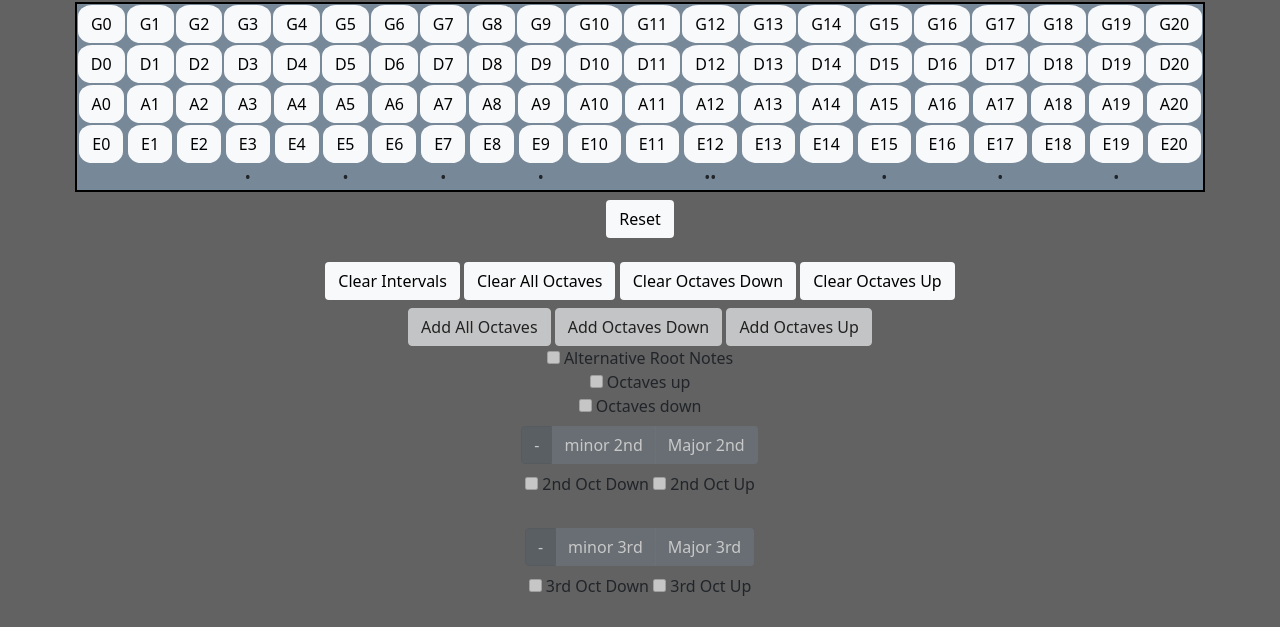
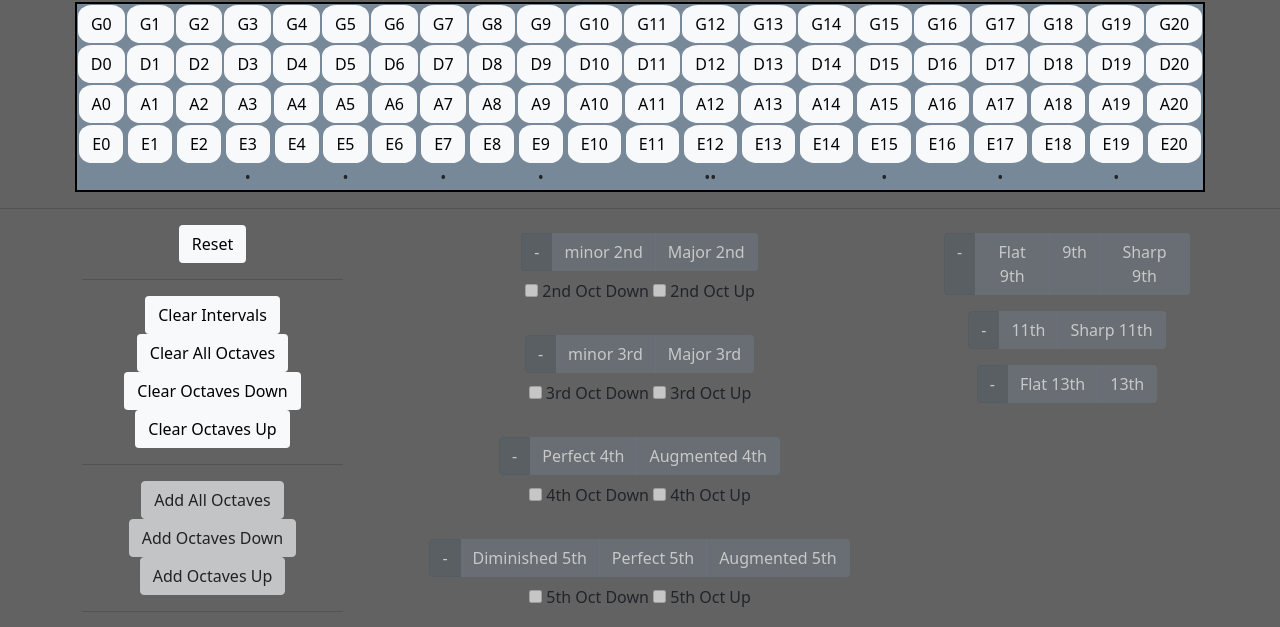
Before and after one commit to BWG31/bass_fretboard_navigator, a plain HTML site: page index.html in a window 1280 px wide. Shown: the part 100-727 px from the top of the page. Drawn offline with nearby package versions, Linux system fonts and the light colour scheme.

Commit message:
Updated index.html to have columns for options

```diff
--- a/index.html
+++ b/index.html
@@ -25,20 +25,23 @@
         <div id="question-area">
         </div>
         <table id="fretboard"></table>
-        <div class="reset-buttons">
+        <hr>
+        <div class="container">
+            <div class="row">
+                <div class="col-lg-3 col-1-items">
                     <input class="btn btn-light shadow-none" type="button" id="tableReset" value="Reset"/>
-            <br>
-            <br>
+                    <hr>
                     <input class="btn btn-light shadow-none" type="button" id="intervalsAllReset" value="Clear Intervals"/>
                     <input class="btn btn-light shadow-none" type="button" id="octavesAllReset" value="Clear All Octaves"/>
                     <input class="btn btn-light shadow-none" type="button" id="octavesDownReset" value="Clear Octaves Down" />
                     <input class="btn btn-light shadow-none" type="button" id="octavesUpReset" value="Clear Octaves Up"/>
-        </div>
+                    <hr>
                     <div class="add-Oct-buttons">
                         <input class="btn btn-light shadow-none add-oct-button" type="button" id="addAllOct" value="Add All Octaves" disabled/>
                         <input class="btn btn-light shadow-none add-oct-button" type="button" id="addAllOctDown" value="Add Octaves Down" disabled/>
                         <input class="btn btn-light shadow-none add-oct-button" type="button" id="addAllOctUp" value="Add Octaves Up" disabled/>
                     </div>
+                    <hr>
                     <div class="root-options">
                         <div class="custom-control custom-checkbox">
                             <input type="checkbox" class="custom-control-input rootOption" id="altRoots" value="unison" disabled>
@@ -53,7 +56,9 @@
                             <label class="custom-control-label" for="unisonOctDown">Octaves down</label>
                         </div>
                     </div>
-
+                    <hr>
+                </div>
+                <div class="col-lg-6">
                     <div class="interval-options">
                         <div class="btn-group">
                             <input type="radio" class="btn-check degreeOff" name="second" id="secondOff" value="second" checked="checked" disabled/>
@@ -178,9 +183,10 @@
                             <input type="checkbox" class="custom-control-input octUp seventhOct" id="seventhOctUp" value="seventh" disabled>
                             <label class="custom-control-label" for="seventhOctUp">7th Oct Up</label>
                         </div>
-
-            <br>
-
+                    </div>
+                </div>
+                <div class="col-lg-3">
+                    <div class="extension-options">
                         <div class="btn-group">
                             <input type="radio" class="btn-check degreeOff" name="ninth" id="ninthOff" value="ninth" checked="checked" disabled/>
                             <label class="btn btn-secondary" for="ninthOff">-</label>
@@ -217,5 +223,8 @@
                             <label class="btn btn-secondary" for="thirteenthoption2">13th</label>
                         </div>
                     </div>
+                </div>
+            </div>
+        </div>
 
     </body>
```
Lines whose indentation alone changed are shown as unchanged.
